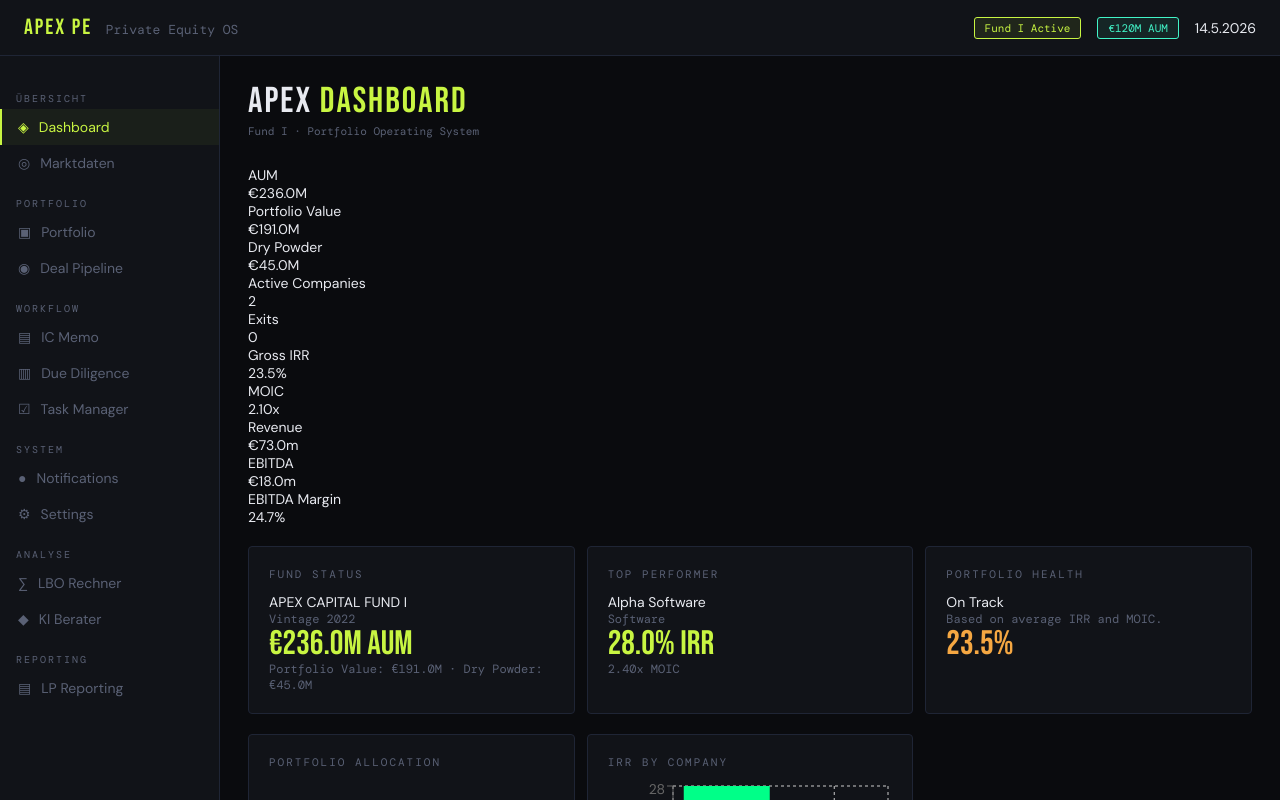
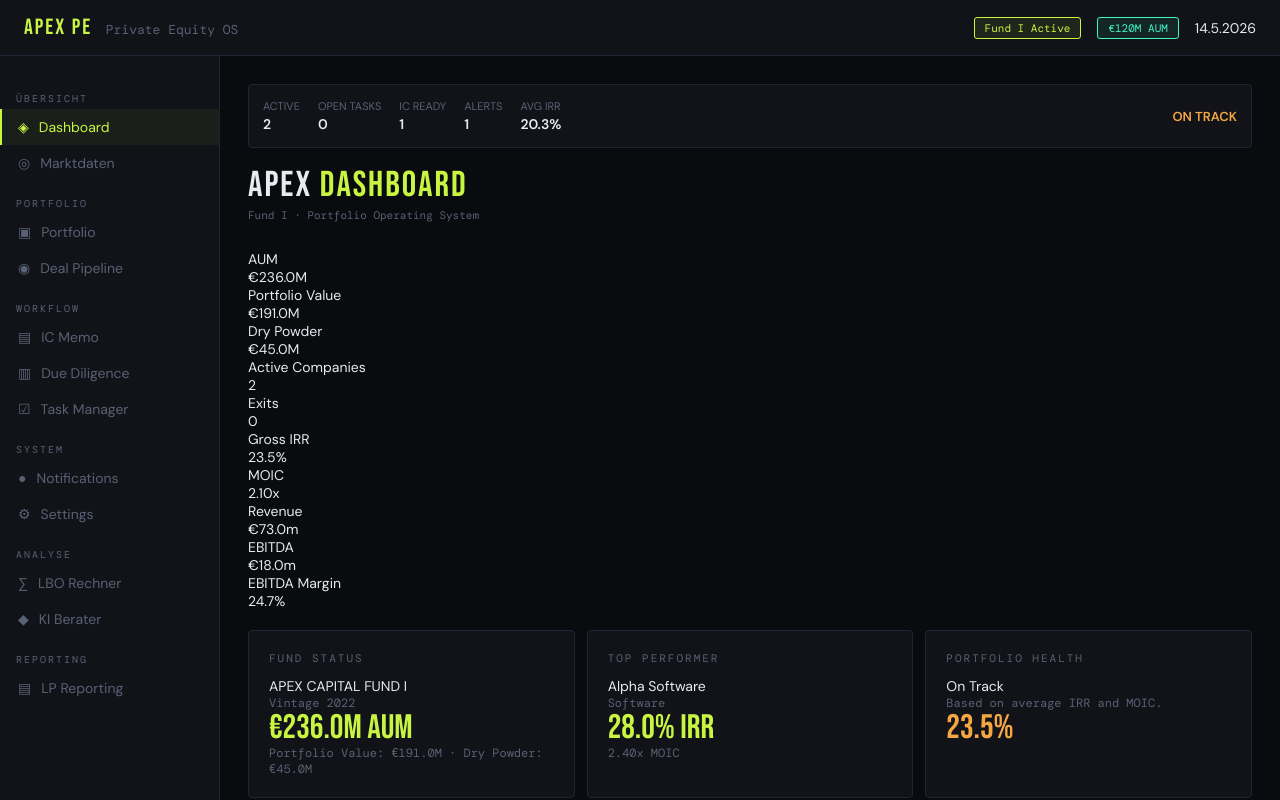
Before and after one commit to somatic3000-dev/apex-pe-app, a React (Vite) app: page / in a window 1280 px wide. Shown: the top 800 px of the page. Built offline with nearby package versions, Linux system fonts and the light colour scheme; a web font is replaced by a local one.

Commit message:
App.jsx aktualisieren

```diff
--- a/src/App.jsx
+++ b/src/App.jsx
@@ -19,6 +19,7 @@ import DueDiligence from "./pages/DueDiligence";
 import TaskManager from "./pages/TaskManager";
 import Notifications from "./pages/Notifications";
 import Settings from "./pages/Settings";
+import CommandBar from "./components/CommandBar";
 
 const loadSaved = (key, fallback) => {
   try {
@@ -71,9 +72,7 @@ export default function App() {
 
   function renderPage() {
     return {
-      dashboard: (
-        <Dashboard fund={fund} portfolio={portfolio} quotes={{}} />
-      ),
+      dashboard: <Dashboard fund={fund} portfolio={portfolio} quotes={{}} />,
 
       markt: (
         <MarketData
@@ -102,9 +101,7 @@ export default function App() {
 
       tasks: <TaskManager deals={deals} />,
 
-      notifications: (
-        <Notifications portfolio={portfolio} deals={deals} />
-      ),
+      notifications: <Notifications portfolio={portfolio} deals={deals} />,
 
       reporting: <Reporting portfolio={portfolio} fund={fund} />,
 
@@ -149,7 +146,10 @@ export default function App() {
         ))}
       </nav>
 
-      <main className="main">{renderPage()}</main>
+      <main className="main">
+        <CommandBar portfolio={portfolio} deals={deals} />
+        {renderPage()}
+      </main>
     </div>
   );
 }
```
